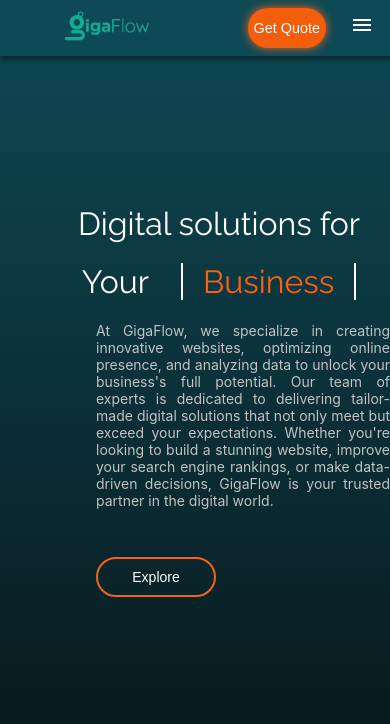
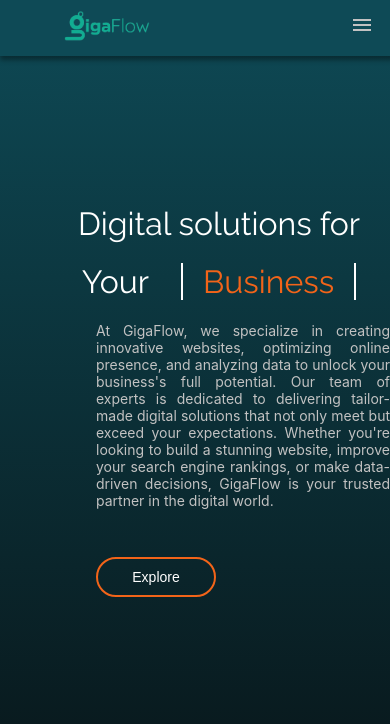
Before and after one commit to wegigaflow/gigaflow-website, a React (Create React App) app: page / in a window 390 px wide. Shown: the top 724 px of the page. Built offline with nearby package versions, Linux system fonts and the light colour scheme.

Commit message:
NavBar- Responsiveness added

```diff
--- a/src/styles/Home.css
+++ b/src/styles/Home.css
@@ -1,13 +1,32 @@
 @import url('https://fonts.googleapis.com/css2?family=Raleway:wght@100;400;900&display=swap');
+
+:root {
+    --font-large: clamp(2rem, 4vw, 3.75rem);
+    --font-small: clamp(0.875rem, 2vw, 1.3rem);
+    --font-button: clamp(0.875rem, 2.5vw, 1.25rem);
+    --font-button-large: clamp(1rem, 2.8vw, 1.5rem);
+    --button-height: clamp(40px, 3vw, 60px);
+    --button-height-large: clamp(50px, 3.5vw, 70px);
+    --button-width: clamp(120px, 8vw, 150px);
+    --button-width-large: clamp(140px, 9vw, 180px);
+    --container-padding: 3rem;
+    --gap: 2rem;
+    --text-color: #C2C2C2;
+    --primary-color: #F26419;
+    --background-gradient: linear-gradient(180deg, #0E4A56, #081316);
+    --border-color: white;
+    --shadow-color: #00000058;
+}
 
 .hm-gf-container-1 {
     height: 100vh;
     width: 100%;
-    background: linear-gradient(180deg, #0E4A56, #081316);
+    background: var(--background-gradient);
     display: flex;
     justify-content: center;
     align-items: center;
-    overflow-x:hidden;
+    overflow-x: hidden;
+    padding: var(--container-padding) 1;
 }
 
 .hm-gf-content {
@@ -16,35 +35,35 @@
     justify-content: space-between;
     max-width: 100%;
     width: 100%;
-    gap: 2rem;
+    gap: var(--gap);
 }
 
 .hm-gf-t {
     max-width: 40%;
-    margin-inline-start: 3rem;
+    margin-inline-start: var(--container-padding);
 }
 
 .hm-gf-t1, .hm-gf-t2 {
     font-family: "Raleway", sans-serif;
     font-weight: 400;
-    font-size: clamp(2rem, 4vw, 3.75rem); /* Adjusts for larger screens */
+    font-size: var(--font-large);
     color: white;
 }
 
 .hm-gf-t2 {
-    margin-inline-start: -4rem;
+    margin-inline-start: calc(var(--container-padding) * -1);
 }
 
 .hm-gf-t2-sp {
     font-family: "Raleway", sans-serif;
     font-weight: 400;
     margin-left: 2rem;
-    font-size: clamp(2rem, 4vw, 3.75rem); /* Adjusts for larger screens */
-    color: #F26419;
-    border-left: 2px solid white;
+    font-size: var(--font-large);
+    color: var(--primary-color);
+    border-left: 2px solid var(--border-color);
     padding-left: 20px;
     padding-right: 20px;
-    border-right: 2px solid white;
+    border-right: 2px solid var(--border-color);
 }
 
 .hm-gf-p {
@@ -52,24 +71,24 @@
 }
 
 .hm-gf-para {
-    font-size: clamp(0.875rem, 2vw, 1.3rem); /* Responsive text sizing */
-    color: #C2C2C2;
+    font-size: var(--font-small);
+    color: var(--text-color);
     text-align: justify;
-    margin-left: 3rem;
+    margin-left: var(--container-padding);
 }
 
 .hm-gf-btn {
     margin-top: 3rem;
     max-width: 10%;
-    margin-inline-start: 3rem;
+    margin-inline-start: var(--container-padding);
 }
 
 .hm-gf-expbtn {
     border-radius: 60px;
-    height: clamp(40px, 3vw, 60px); /* Responsive button sizing */
-    width: clamp(120px, 8vw, 150px);
-    font-size: clamp(0.875rem, 2.5vw, 1.25rem);
-    border: 2px solid #F26419;
+    height: var(--button-height);
+    width: var(--button-width);
+    font-size: var(--font-button);
+    border: 2px solid var(--primary-color);
     background-color: transparent;
     color: white;
     cursor: pointer;
@@ -77,20 +96,20 @@
 }
 
 .hm-gf-expbtn:hover {
-    background: #F26419;
-    box-shadow: 0 0 20px #F26419;
+    background: var(--primary-color);
+    box-shadow: 0 0 20px var(--primary-color);
 }
 
 .hm-gf-img-container {
     flex: 1;
     max-width: 50%;
-    margin-right: 10rem;
+    margin-right: calc(var(--container-padding) * 2);
 }
 
 .hm-gf-image {
     width: 100%;
     height: auto;
-    filter: drop-shadow(30px 10px 4px #00000058);
+    filter: drop-shadow(30px 10px 4px var(--shadow-color));
 }
 
 @media (max-width: 400px) {
@@ -99,7 +118,7 @@
     }
 }
 
-@media (max-width: 768px) {
+@media (max-width: 640px) {
     .hm-gf-content {
         flex-direction: column;
         align-items: center;
@@ -120,6 +139,38 @@
     }
 }
 
+@media (min-width: 641px) and (max-width: 1007px) {
+    .hm-gf-t1, .hm-gf-t2, .hm-gf-t2-sp {
+        font-size: var(--font-large);
+    }
+
+    .hm-gf-para {
+        font-size: var(--font-small);
+    }
+
+    .hm-gf-expbtn {
+        height: var(--button-height);
+        width: var(--button-width);
+        font-size: var(--font-button);
+    }
+}
+
+@media (min-width: 1008px) and (max-width: 1920px) {
+    .hm-gf-t1, .hm-gf-t2, .hm-gf-t2-sp {
+        font-size: var(--font-large);
+    }
+
+    .hm-gf-para {
+        font-size: var(--font-small);
+    }
+
+    .hm-gf-expbtn {
+        height: var(--button-height);
+        width: var(--button-width);
+        font-size: var(--font-button);
+    }
+}
+
 @media (min-width: 1920px) {
     .hm-gf-t1, .hm-gf-t2, .hm-gf-t2-sp {
         font-size: clamp(3rem, 5vw, 4.5rem); /* Larger font sizes for 1920px and above */
@@ -130,8 +181,8 @@
     }
 
     .hm-gf-expbtn {
-        height: clamp(50px, 3.5vw, 70px);
-        width: clamp(140px, 9vw, 180px);
-        font-size: clamp(1rem, 2.8vw, 1.5rem);
+        height: var(--button-height-large);
+        width: var(--button-width-large);
+        font-size: var(--font-button-large);
     }
 }
--- a/src/styles/Navbar.css
+++ b/src/styles/Navbar.css
@@ -172,7 +172,7 @@
 
     .navbar-quote-btn {
         width: var(--quote-btn-width-large);
-        margin-inline-end: var(--side-gap);
+        margin-inline-end: 9rem;
     }
 }
 
@@ -188,7 +188,7 @@
     .navbar-quote-btn {
         width: var(--quote-btn-width-small);
         font-size: var(--font-size-small);
-        margin-inline-end: var(--side-gap);
+        margin-inline-end: 9rem;
     }
 }
 
@@ -228,10 +228,7 @@
     }
 
     .navbar-quote-btn {
-        width: var(--quote-btn-width-vsmall);
-        font-size: var(--font-size-small);
-        position: absolute; /* Absolute position within navbar */
-        right: 3rem; /* Ensure button stays within viewport */
+        display: none;
     }
 
     .navbar-hamburger {
```
